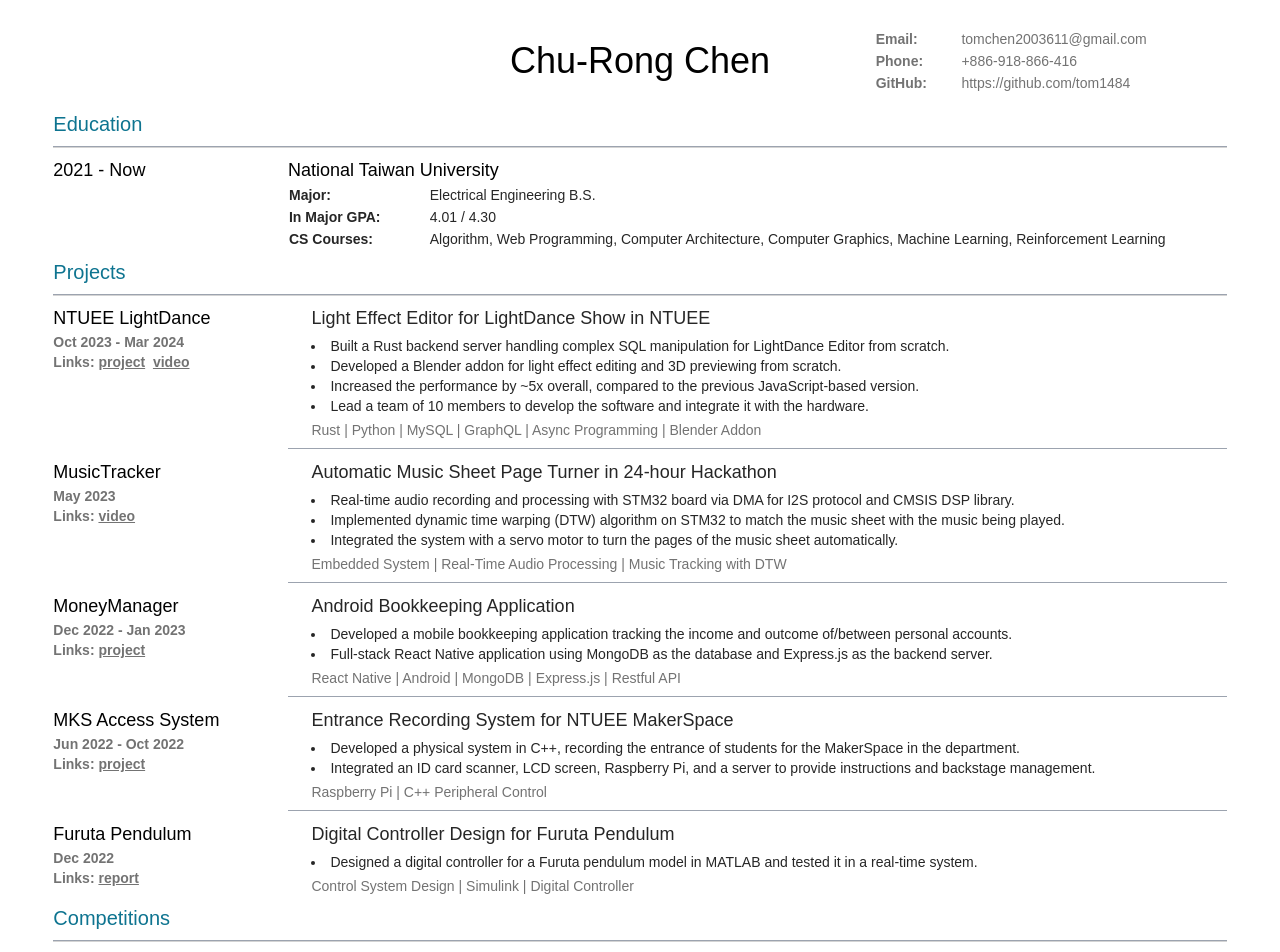
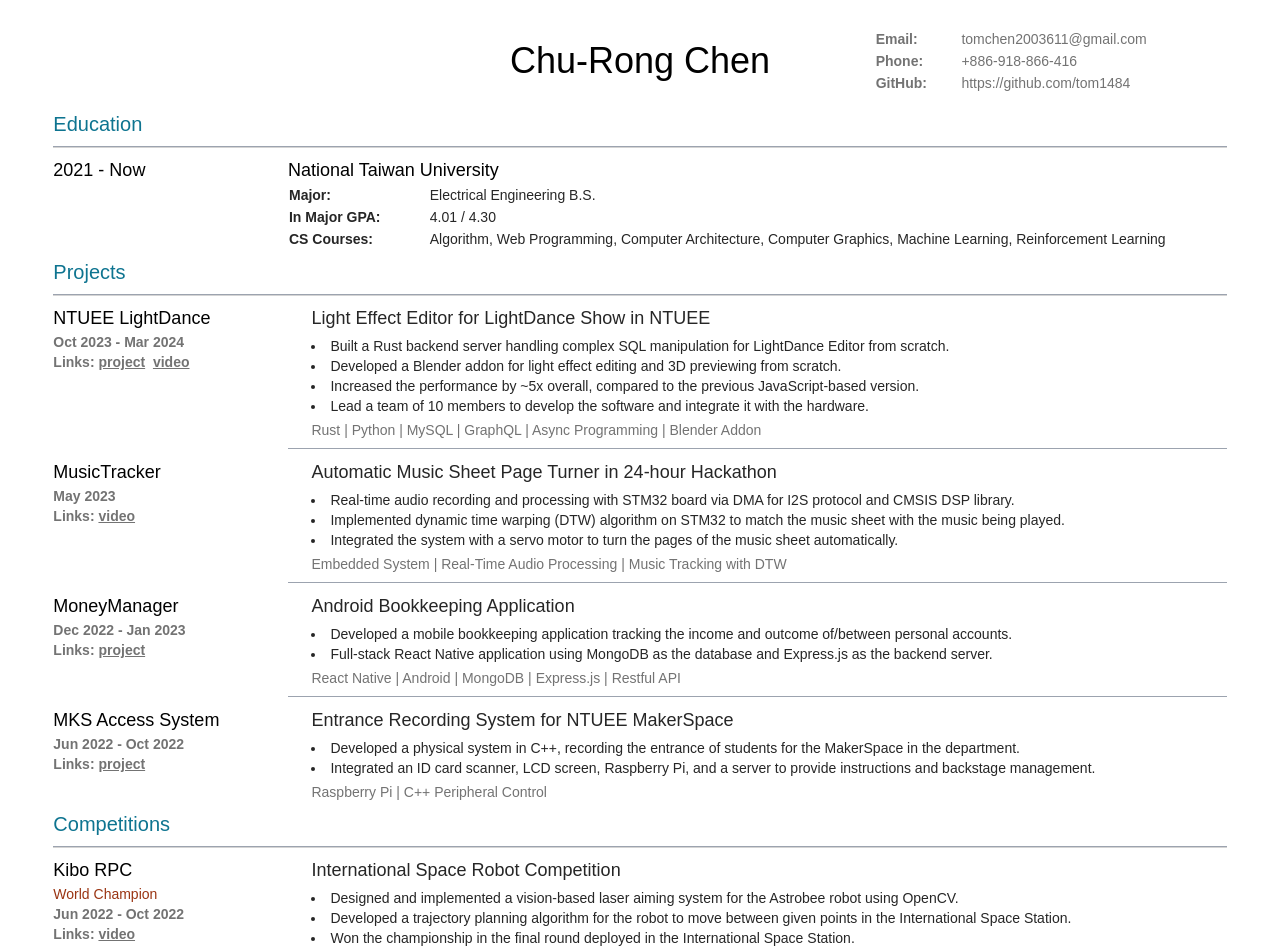
Before and after one commit to tom1484/resume, a React (Create React App) app: page / in a window 1280 px wide. Shown: the top 952 px of the page. Built offline with nearby package versions, Linux system fonts and the light colour scheme; the HTML template or start-up script is replaced by a standard one; a web font is replaced by a local one.

Commit message:
remove non-CS experiences

```diff
--- a/src/data/experiences/projects.js
+++ b/src/data/experiences/projects.js
@@ -59,19 +59,6 @@ export const projects = [
     ],
     tags: ['Raspberry Pi', 'C++ Peripheral Control']
   },
-  {
-    title: 'Furuta Pendulum',
-    highlight: '',
-    time: 'Dec 2022',
-    link: [
-      { text: 'report', url: 'https://drive.google.com/file/d/18b7DX8dk0K--bYAh3qZRaT6zejtQcBO7/view?usp=share_link' },
-    ],
-    description: 'Digital Controller Design for Furuta Pendulum',
-    content: [
-      'Designed a digital controller for a Furuta pendulum model in MATLAB and tested it in a real-time system.',
-    ],
-    tags: ['Control System Design', 'Simulink', 'Digital Controller']
-  },
   // {
   //   title: '',
   //   highlight: '',
```
